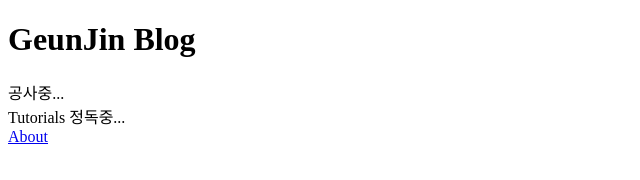
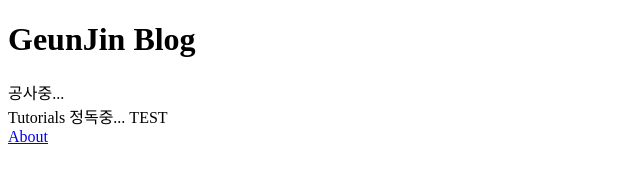
Before and after one commit to geunjin/geunjin.github.io, a Gatsby site: page / in a window 1280 px wide. Shown: the full height of the page, 0-640 px from the left. Built offline with nearby package versions, Linux system fonts and the light colour scheme; Gatsby itself is replaced by a stand-in of ours.

Commit message:
Test push

```diff
--- a/src/pages/index.js
+++ b/src/pages/index.js
@@ -7,7 +7,7 @@
     <div>
       <h1>GeunJin Blog</h1>
       <div>공사중...</div>
-      <div>Tutorials 정독중...</div>
+      <div>Tutorials 정독중... TEST</div>
       <Link to={'/about'}>About</Link>
     </div>
   );
```
